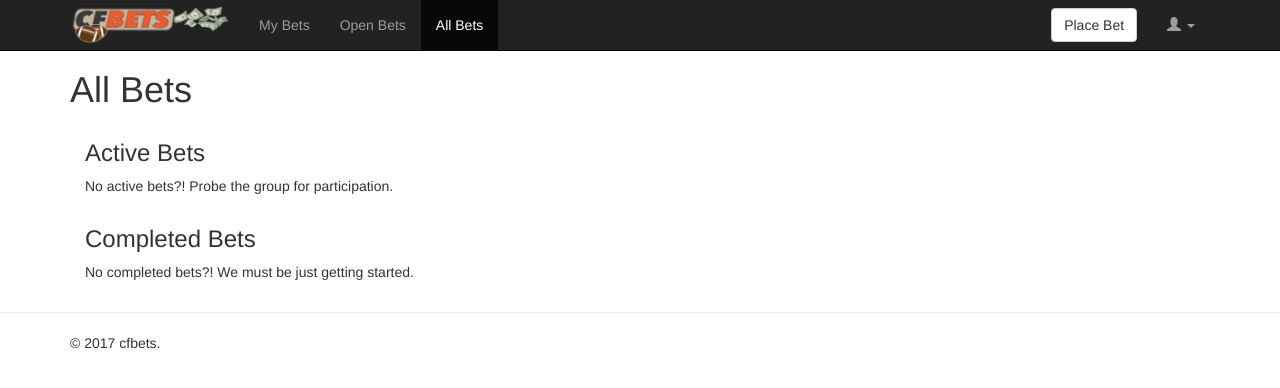
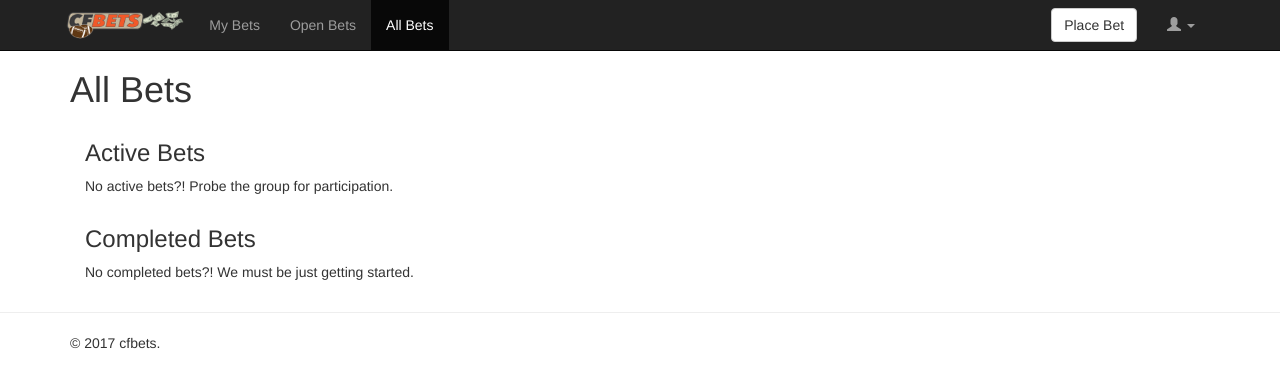
Before and after one commit to joshpelkey/cfbets, a Django app: page /bets/all_bets/ in a window 1280 px wide. Shown: the top 388 px of the page. Run offline with Django 3.2, Linux system fonts and the light colour scheme; the visitor is signed in with stand-in values (Sample User, id 1); data that the repository does not hold is empty; some libraries are stand-ins or nearby versions.

Commit message:
logo padding update

```diff
--- a/cfbets/static/assets/css/jumbotron.css
+++ b/cfbets/static/assets/css/jumbotron.css
@@ -68,6 +68,6 @@ form#place-bets-form input#id_bet_amount {
 }
 .navbar-brand>img {
   height: 100%;
-  padding: 5px 15px 5px 15px;
+  padding: 10px;
   width: auto;
 }
```
